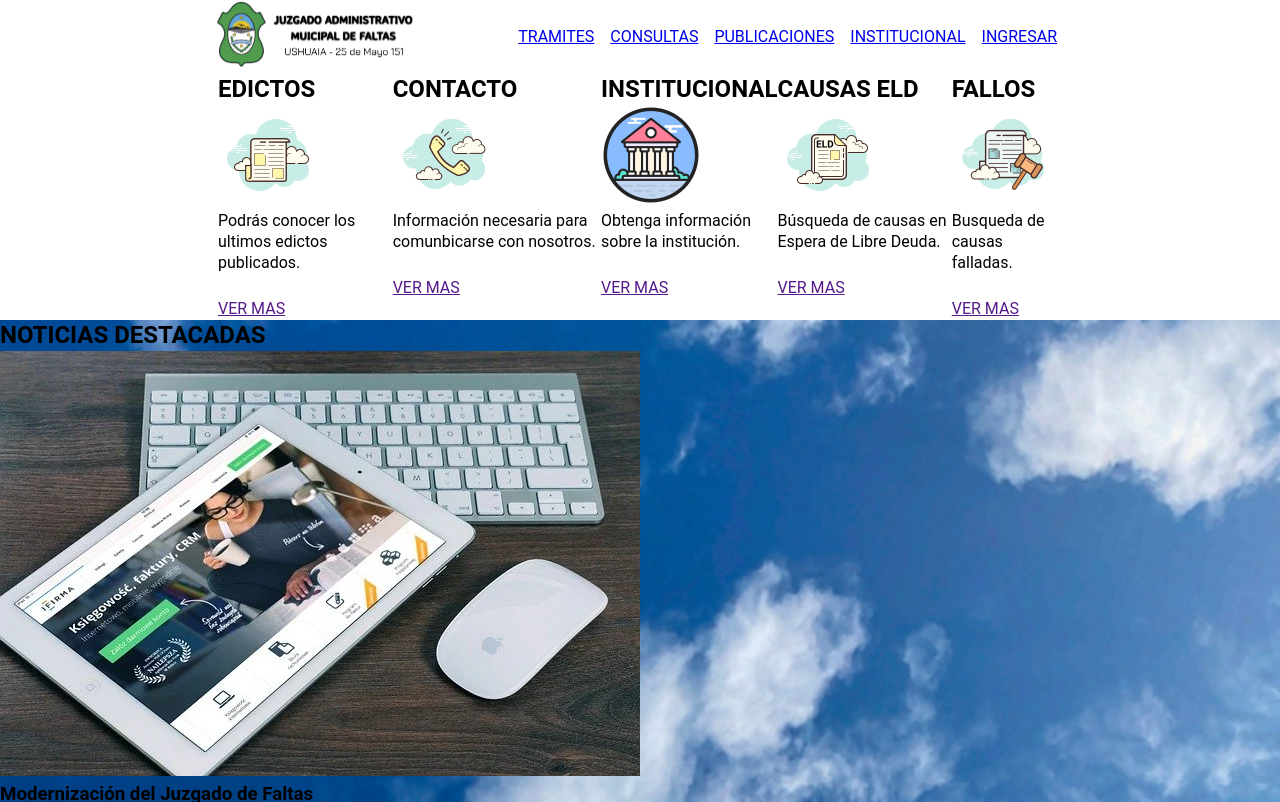
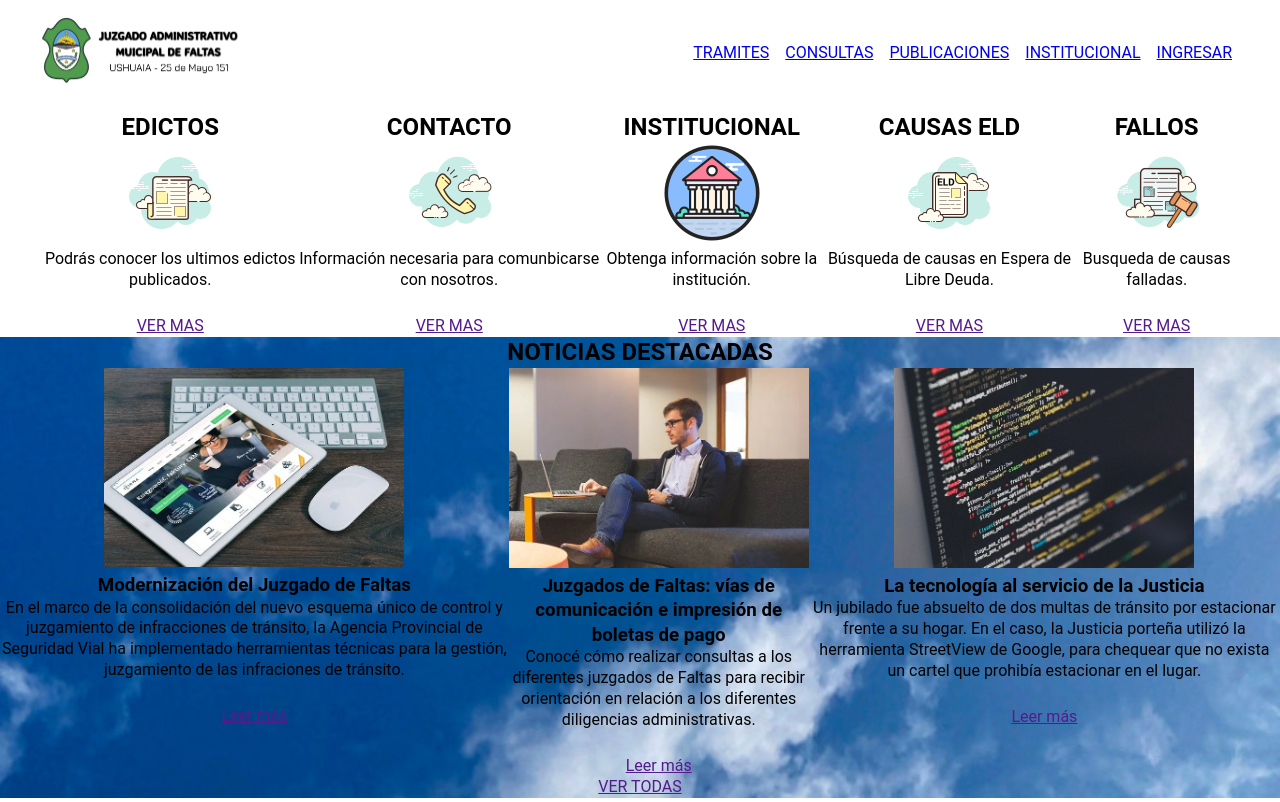
Before and after one commit to alepessoa/jamf.web, a plain HTML site: page prueba1/index.html in a window 1280 px wide. Shown: the top 802 px of the page. Drawn offline with Linux system fonts and the light colour scheme.

Commit message:
actualizando progreso - insertando css

```diff
--- a/prueba1/css/estilos.css
+++ b/prueba1/css/estilos.css
@@ -8,13 +8,20 @@
 p {margin-bottom: 1.6em;}
 
 .container{
-    width: 85%;
-    max-width: 850px;
+    width: 95%;
+    max-width: 1200px;
     margin: 0 auto;
+    margin-top: 1rem;
 }
 
 /* --- HEADER ---- */
 
+.header{
+    position: fixed;
+    left: 0;
+    top: 0;
+    right: 0;
+}
 .header div{
     display: flex;
     justify-content: space-between;
@@ -38,10 +45,28 @@ p {margin-bottom: 1.6em;}
 
 
 /* ---- MAIN ---- */
+.main{
+    padding-top: 6rem;
+}
 .cards{
     display:flex;
     padding-left:3px;
     padding-right:3px;
+    text-align: center;
+}
+
+.cards div{
+}
+
+.mainFooter{
+    background-image: url(../img/fondo_cielo.JPG);
+    background-size: cover;
+    background-repeat: no-repeat;
+    text-align: center;
+}
+
+.cardsNoticias{
+    display:flex;
 }
 /*
 .fondo1{
@@ -52,11 +77,4 @@ p {margin-bottom: 1.6em;}
 }*/
 
 
-.mainFooter{
-    background-image: url(../img/fondo_cielo.JPG);
-    background-size: cover;
-    background-repeat: no-repeat;
-
-}
-
 /* --- FOOTER --- */
--- a/prueba1/index.html
+++ b/prueba1/index.html
@@ -4,6 +4,7 @@
     <meta charset="UTF-8">
     <meta http-equiv="X-UA-Compatible" content="IE=edge">
     <meta name="viewport" content="width=device-width, initial-scale=1.0">
+    <meta name="viewport" content="width=device-width, initial-scale=1">
     <title>JAMF - Inicio</title>
     <link rel="shortcut icon" href="favicon.ico">
     <link rel="stylesheet" href="./css/estilos.css">
@@ -78,26 +79,29 @@
             </section>
         </div>
         <footer class="mainFooter">
-            <article>
-                <h1>NOTICIAS DESTACADAS</h1>
+            <article class="articleCards">
+                <div><h1>NOTICIAS DESTACADAS</h1></div>
+                <div class="cardsNoticias">
                     <div>
-                    <img src="./img/modernizacion.webp" alt="Tablet, mouse y teclado">
+                        <img src="./img/modernizacion.webp" alt="Tablet, mouse y teclado" width="300px">
                         <h3>Modernización del Juzgado de Faltas</h3>
                         <p>En el marco de la consolidación del nuevo esquema único de control y juzgamiento de infracciones de tránsito, la Agencia Provincial de Seguridad Vial ha implementado herramientas técnicas para la gestión, juzgamiento de las infraciones de tránsito.</p>
                         <a href="">Leer más</a>
                     </div>
                     <div>
-                    <img src="./img/comunicacion.webp" alt="Persona usando laptop">
+                        <img src="./img/comunicacion.webp" alt="Persona usando laptop" width="300px">
                         <h3>Juzgados de Faltas: vías de comunicación e impresión de boletas de pago</h3>
                         <p>Conocé cómo realizar consultas a los diferentes juzgados de Faltas para recibir orientación en relación a los diferentes diligencias administrativas.</p>
                         <a href="">Leer más</a>
                     </div>
                     <div>
-                    <img src="./img/tecnologia.webp" alt="Imagen de codigo de programacion">
+                        <img src="./img/tecnologia.webp" alt="Imagen de codigo de programacion" width="300px">
                         <h3>La tecnología al servicio de la Justicia</h3>
                         <p>Un jubilado fue absuelto de dos multas de tránsito por estacionar frente a su hogar. En el caso, la Justicia porteña utilizó la herramienta StreetView de Google, para chequear que no exista un cartel que prohibía estacionar en el lugar.</p>
                         <a href="">Leer más</a>
-                <a href="">VER TODAS</a>
+                    </div>
+                </div>
+                <div><a href="">VER TODAS</a></div>
             </article>
         </footer>
     </main>
```
Lines whose indentation alone changed are shown as unchanged.
